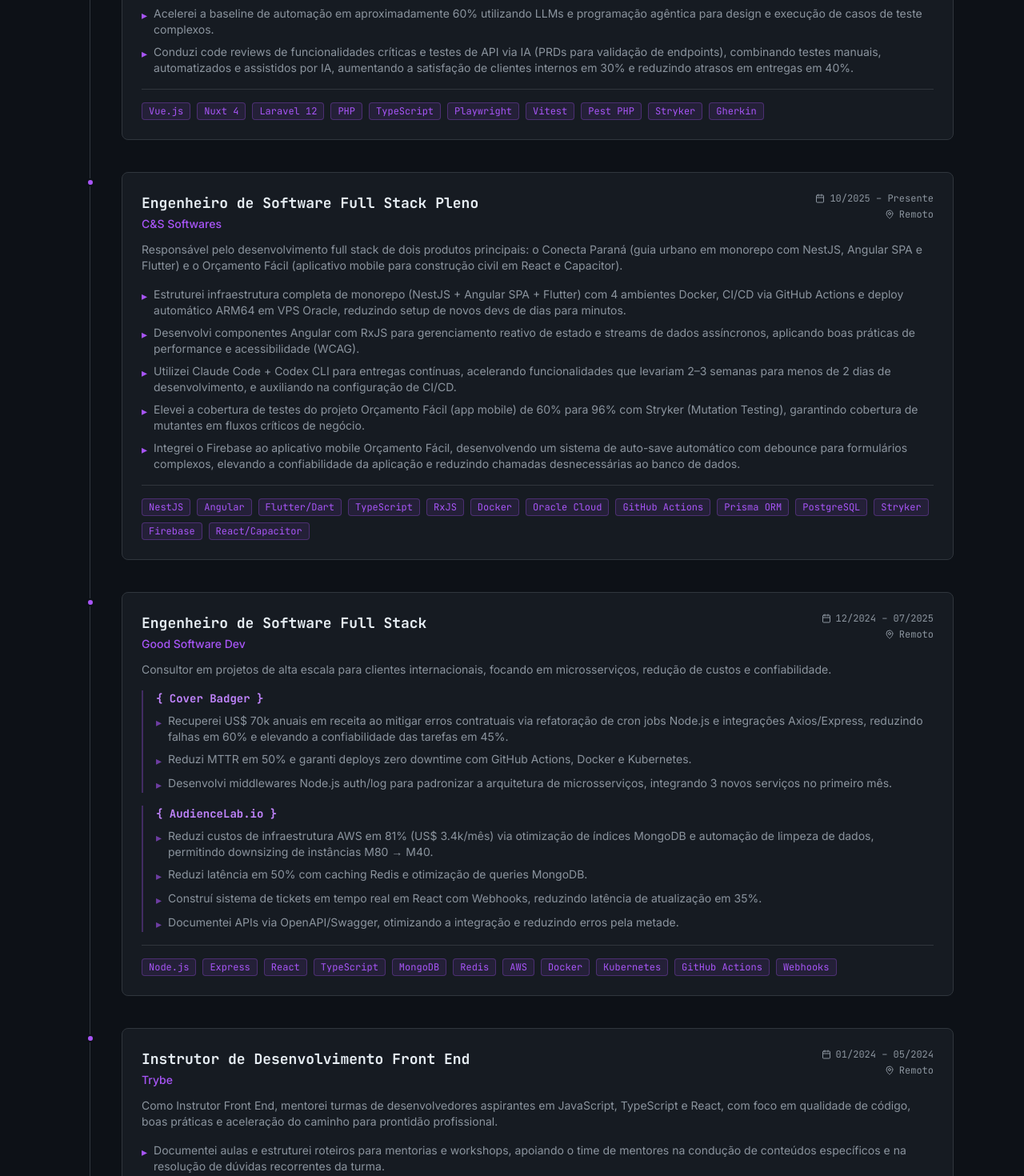
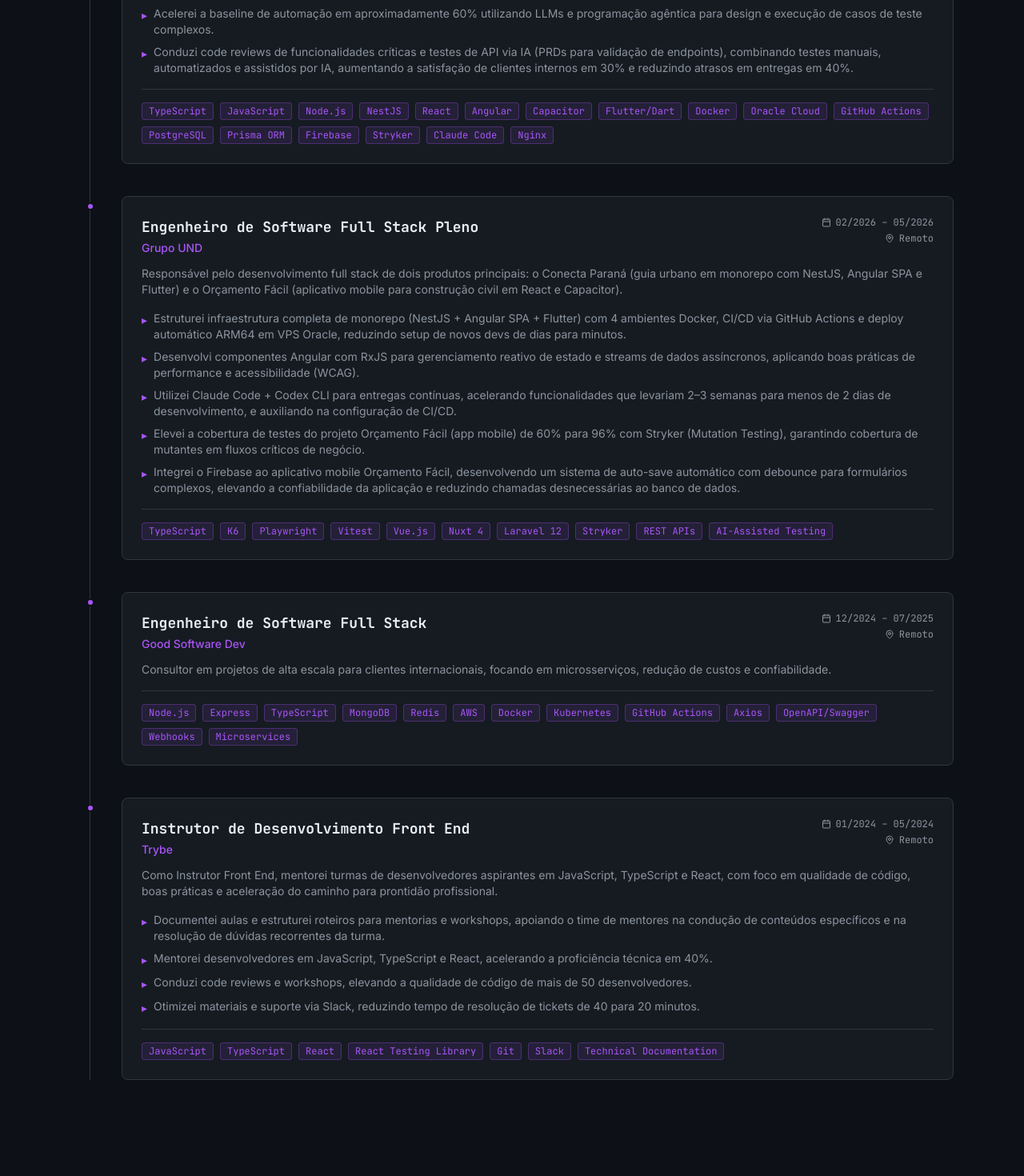
Before and after one commit to gabecmelo/gabecmelo.github.io, a React (Vite) app: page / in a window 1280 px wide. Shown: the part 3420-4890 px from the top of the page at 80% size. Built offline with nearby package versions, Linux system fonts and the light colour scheme.

Commit message:
feat: sync experience data with current resume (order, tags)

```diff
--- a/src/data/experience.ts
+++ b/src/data/experience.ts
@@ -1,19 +1,19 @@
 import type { ExperienceStructure } from '../types'
 
 export const experience: ExperienceStructure[] = [
+  {
+    company: 'C&S Softwares',
+    periodStart: '10/2025',
+    periodEnd: 'present',
+    location: 'remote',
+    tags: ['TypeScript', 'JavaScript', 'Node.js', 'NestJS', 'React', 'Angular', 'Capacitor', 'Flutter/Dart', 'Docker', 'Oracle Cloud', 'GitHub Actions', 'PostgreSQL', 'Prisma ORM', 'Firebase', 'Stryker', 'Claude Code', 'Nginx'],
+  },
   {
     company: 'Grupo UND',
     periodStart: '02/2026',
     periodEnd: '05/2026',
     location: 'remote',
-    tags: ['Vue.js', 'Nuxt 4', 'Laravel 12', 'PHP', 'TypeScript', 'Playwright', 'Vitest', 'Pest PHP', 'Stryker', 'Gherkin'],
-  },
-  {
-    company: 'C&S Softwares',
-    periodStart: '10/2025',
-    periodEnd: 'present',
-    location: 'remote',
-    tags: ['NestJS', 'Angular', 'Flutter/Dart', 'TypeScript', 'RxJS', 'Docker', 'Oracle Cloud', 'GitHub Actions', 'Prisma ORM', 'PostgreSQL', 'Stryker', 'Firebase', 'React/Capacitor'],
+    tags: ['TypeScript', 'K6', 'Playwright', 'Vitest', 'Vue.js', 'Nuxt 4', 'Laravel 12', 'Stryker', 'REST APIs', 'AI-Assisted Testing'],
   },
   /* SoftKoe Games — side project (reservado para futura seção)
   {
@@ -29,17 +29,13 @@
     periodStart: '12/2024',
     periodEnd: '07/2025',
     location: 'remote',
-    tags: ['Node.js', 'Express', 'React', 'TypeScript', 'MongoDB', 'Redis', 'AWS', 'Docker', 'Kubernetes', 'GitHub Actions', 'Webhooks'],
-    subProjects: [
-      { name: 'Cover Badger' },
-      { name: 'AudienceLab.io' },
-    ],
+    tags: ['Node.js', 'Express', 'TypeScript', 'MongoDB', 'Redis', 'AWS', 'Docker', 'Kubernetes', 'GitHub Actions', 'Axios', 'OpenAPI/Swagger', 'Webhooks', 'Microservices'],
   },
   {
     company: 'Trybe',
     periodStart: '01/2024',
     periodEnd: '05/2024',
     location: 'remote',
-    tags: ['JavaScript', 'TypeScript', 'React'],
+    tags: ['JavaScript', 'TypeScript', 'React', 'React Testing Library', 'Git', 'Slack', 'Technical Documentation'],
   },
 ]
```
